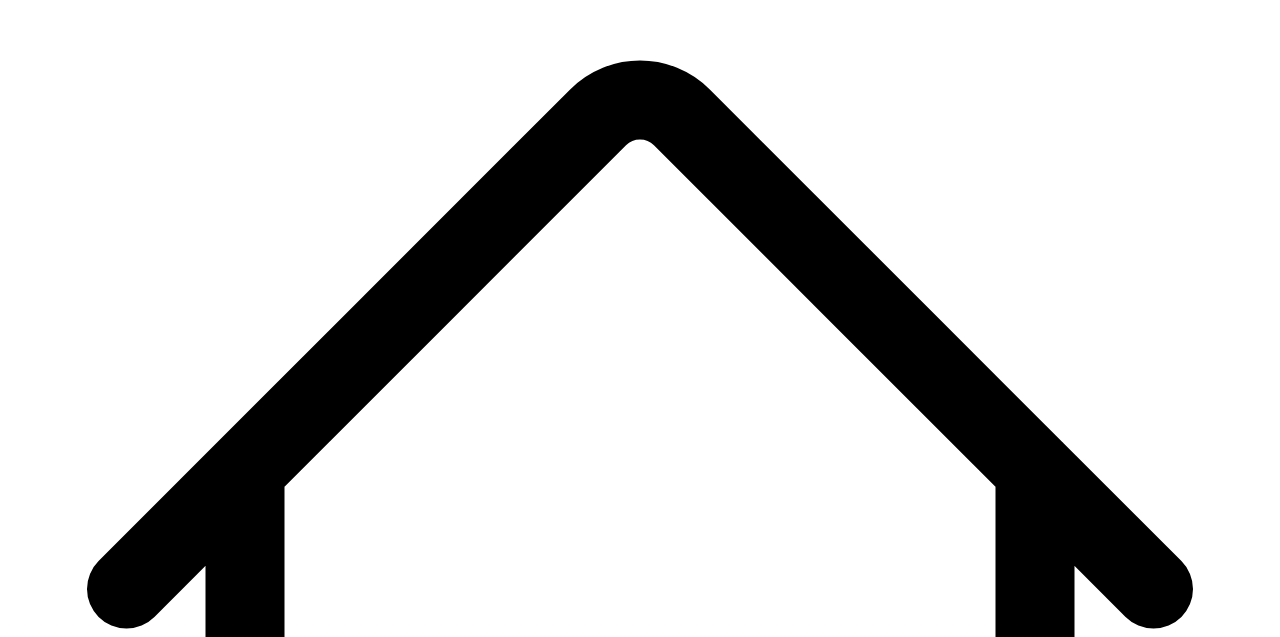
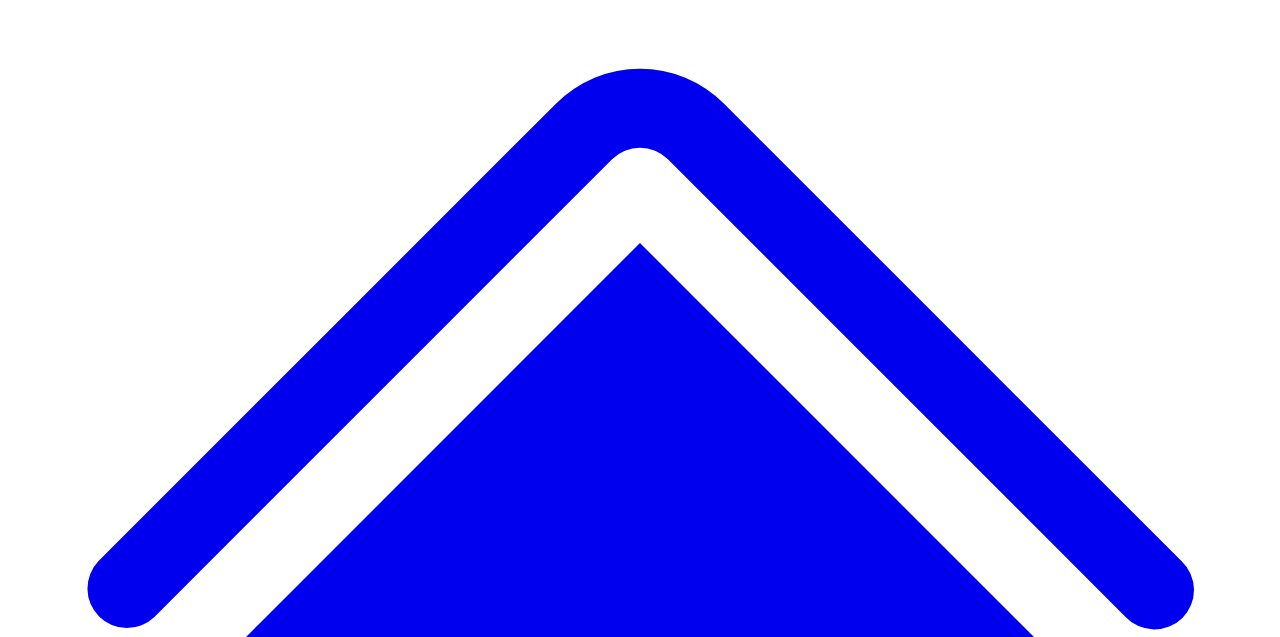
Before and after one commit to anandp1/cpsc-481, a Next.js app: page /checkout in a window 1280 px wide. Shown: the part 2983-3620 px from the top of the page. Built offline with nearby package versions, Linux system fonts and the light colour scheme.

Commit message:
Redesign navigation bar

```diff
--- a/src/components/shared/main-body.jsx
+++ b/src/components/shared/main-body.jsx
@@ -9,7 +9,7 @@ const MainBody = ({ children, isLanding, isCheckout }) => {
       <div className="flex flex-row min-h-screen max-h-screen">
         <div
           className={classNames(
-            "flex flex-col",
+            "flex flex-col relative",
             isLanding ? "w-3/4" : "w-full"
           )}
         >
--- a/src/components/shared/navigation.jsx
+++ b/src/components/shared/navigation.jsx
@@ -1,6 +1,7 @@
-import React, {useState} from "react";
-import {ArrowLeftOnRectangleIcon, Bars4Icon} from "@heroicons/react/20/solid";
-import {HomeIcon} from "@heroicons/react/24/outline";
+import React, { useState } from "react";
+import Link from "next/link";
+import { ArrowLeftOnRectangleIcon, Bars4Icon } from "@heroicons/react/20/solid";
+import { HomeIcon } from "@heroicons/react/24/solid";
 import SubdirectoryArrowLeftIcon from "@mui/icons-material/SubdirectoryArrowLeft";
 import ScannedTicketModal from "../modal/scanned-ticket-modal";
 
@@ -16,20 +17,31 @@ const Navigation = () => {
           handleClose={handleClose}
         />
       )}
-      <nav className="relative flex flex-col sm:px-2 mt-auto w-full justify-evenly bg-gray-300 py-2 z-1500">
-        <div className="flex flex-row items-center justify-between">
+      <div className="absolute bottom-0 left-0">
+        <div className="flex bg-gray-100 border border-gray-400/80 shadow-md rounded-tr-lg p-4 w-40 h-14">
           <div className="flex flex-row items-center">
             <ArrowLeftOnRectangleIcon className="w-6 h-6 text-gray-900" />
-            <p className="text-gray-900 text-sm font-bold">Signout</p>
+            <p className="text-gray-900 font-bold">Signout</p>
           </div>
           <Bars4Icon
             onClick={() => setIsScannedTicketModalOpen(true)}
             className="w-6 h-6 text-gray-900 ml-2 hover:cursor-pointer"
           />
-          <HomeIcon className="w-6 h-6 text-gray-900" />
-          <SubdirectoryArrowLeftIcon className="w-6 h-6 text-gray-900" />
         </div>
-      </nav>
+      </div>
+      <div className="absolute bottom-0 left-1/2 -translate-x-1/2">
+        <Link href="/" draggable={false} >
+          <div className="rounded-full bg-gradient-to-r from-cyan-500 to-blue-500 hover:from-pink-500 hover:to-yellow-500 shadow-md border-4 border-white p-3 mb-2 hover:cursor-pointer">
+            <HomeIcon className="w-8 h-8 text-white" />
+          </div>
+        </Link>
+
+      </div>
+      <div className="absolute bottom-0 right-0">
+        <div className="flex items-center justify-center bg-gray-100 border border-gray-400/80 shadow-md rounded-tl-lg p-4 w-40 h-14 hover:bg-gray-200 hover:cursor-pointer">
+          <SubdirectoryArrowLeftIcon className="w-8 h-8 text-gray-900" />
+        </div>
+      </div>
     </>
   );
 };
--- a/src/pages/checkout.jsx
+++ b/src/pages/checkout.jsx
@@ -38,10 +38,10 @@ export default function Checkout() {
       )}
       {isLoyaltyModalOpen && (
         <LoyaltyPointsModal
-        isLoyaltyModalOpen={isLoyaltyModalOpen}
-        handleClose={handleLoyaltyClose}/>
+          isLoyaltyModalOpen={isLoyaltyModalOpen}
+          handleClose={handleLoyaltyClose} />
       )}
-      <div className="grid grid-cols-3 grid-rows-6 gap-8 place-items-stretch grid-flow-col w-full h-full p-8">
+      <div className="grid grid-cols-3 grid-rows-6 gap-8 place-items-stretch grid-flow-col w-full h-full p-8 mb-16">
         <div className="contents">
           <div className="row-span-3 relative rounded-lg text-lg bg-gray-200/50 p-4 outline outline-2 outline-gray-400/70 outline-offset-8">
             <span className="absolute text-sm text-gray-600 bg-gray-100 px-1.5 -top-5 left-4">Member Information</span>
--- a/src/pages/index.jsx
+++ b/src/pages/index.jsx
@@ -5,7 +5,7 @@ import { movieByTime } from "../lib/data";
 export default function Home() {
   return (
     <Layout isLanding={true}>
-      <div className="flex flex-col overflow-y-auto my-2">
+      <div className="flex flex-col overflow-y-auto my-2 pb-16">
         {Object.keys(movieByTime).map((time, index) => {
           return <MovieRow key={time} rowIndex={index} movieByTimeKey={time} />;
         })}
--- a/src/pages/movie-list.jsx
+++ b/src/pages/movie-list.jsx
@@ -49,7 +49,7 @@ export default function MovieList() {
             </form>
             <Filter />
           </div>
-          <div className="flex flex-wrap space-y-2">
+          <div className="flex flex-wrap space-y-2 pb-16">
             {Object.values(movieByTime)
               .flat()
               .map((movie, index) => {
--- a/src/pages/showtime.jsx
+++ b/src/pages/showtime.jsx
@@ -20,7 +20,7 @@ export default function Showtime() {
             handleClose={handleClose}
           />
         )}
-        <div className="flex flex-col overflow-y-auto my-auto">
+        <div className="flex flex-col overflow-y-auto my-auto pb-16">
           <div className="flex flex-row justify-evenly">
             <MovieComponent
               movie={movieByTime["6:00"][0]}
--- a/src/pages/swap.jsx
+++ b/src/pages/swap.jsx
@@ -8,12 +8,12 @@ import Link from "next/link";
 export default function Swap() {
   return (
     <Layout isLanding={true}>
-            <div className="flex flex-col overflow-y-auto my-2">
+      <div className="flex flex-col overflow-y-auto my-2 pb-16">
         <label className="text-2xl text-gray-800 px-10">
           Current Movie:
           <div className="flex flex-row overflow-y-auto my-2">
             <img
-                            src={swapList[0].imagePath} style={{height: 'auto', width:250}}
+              src={swapList[0].imagePath} style={{ height: 'auto', width: 250 }}
               alt={swapList[0].title}
             />
             <div className="flex flex-col border-l w-full rounded-tl-lg p-4">
```
Lines whose indentation alone changed are shown as unchanged.
